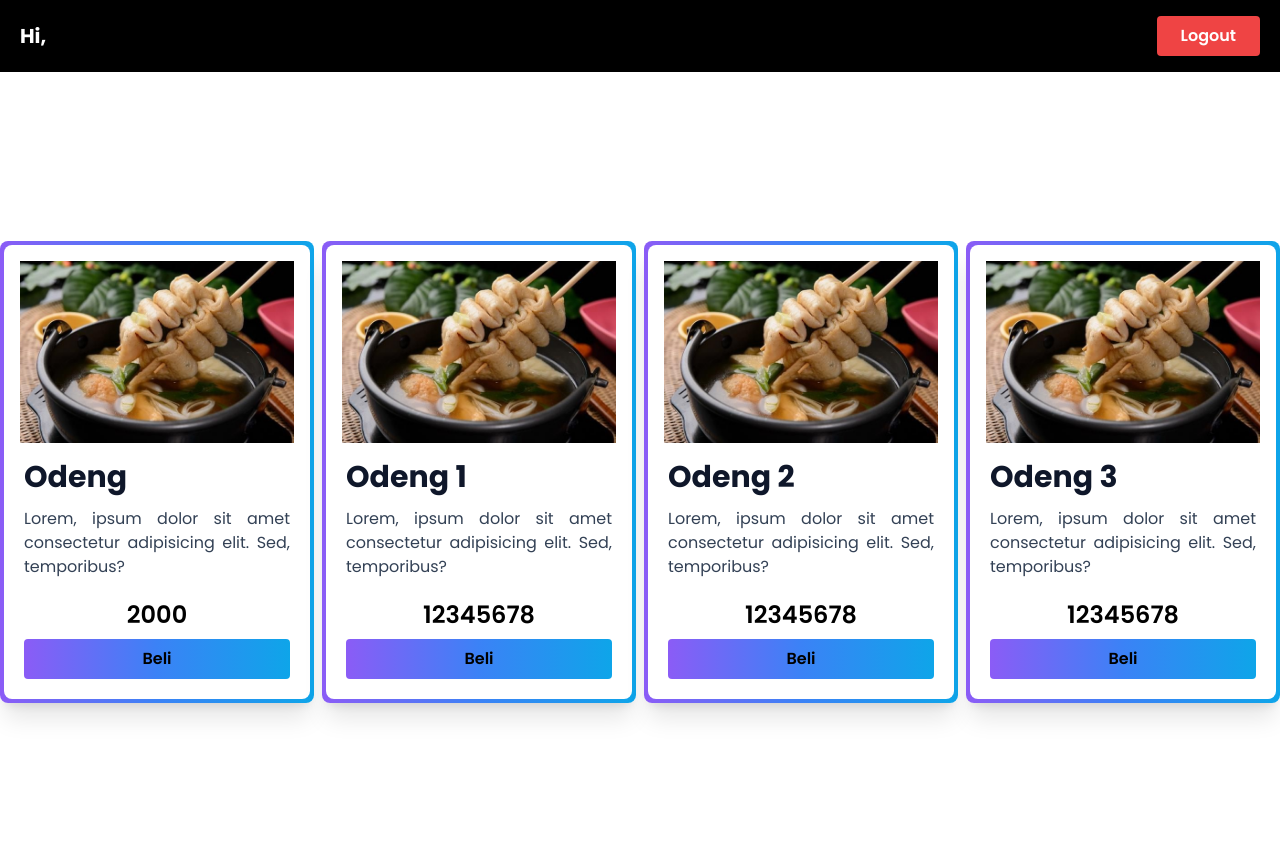
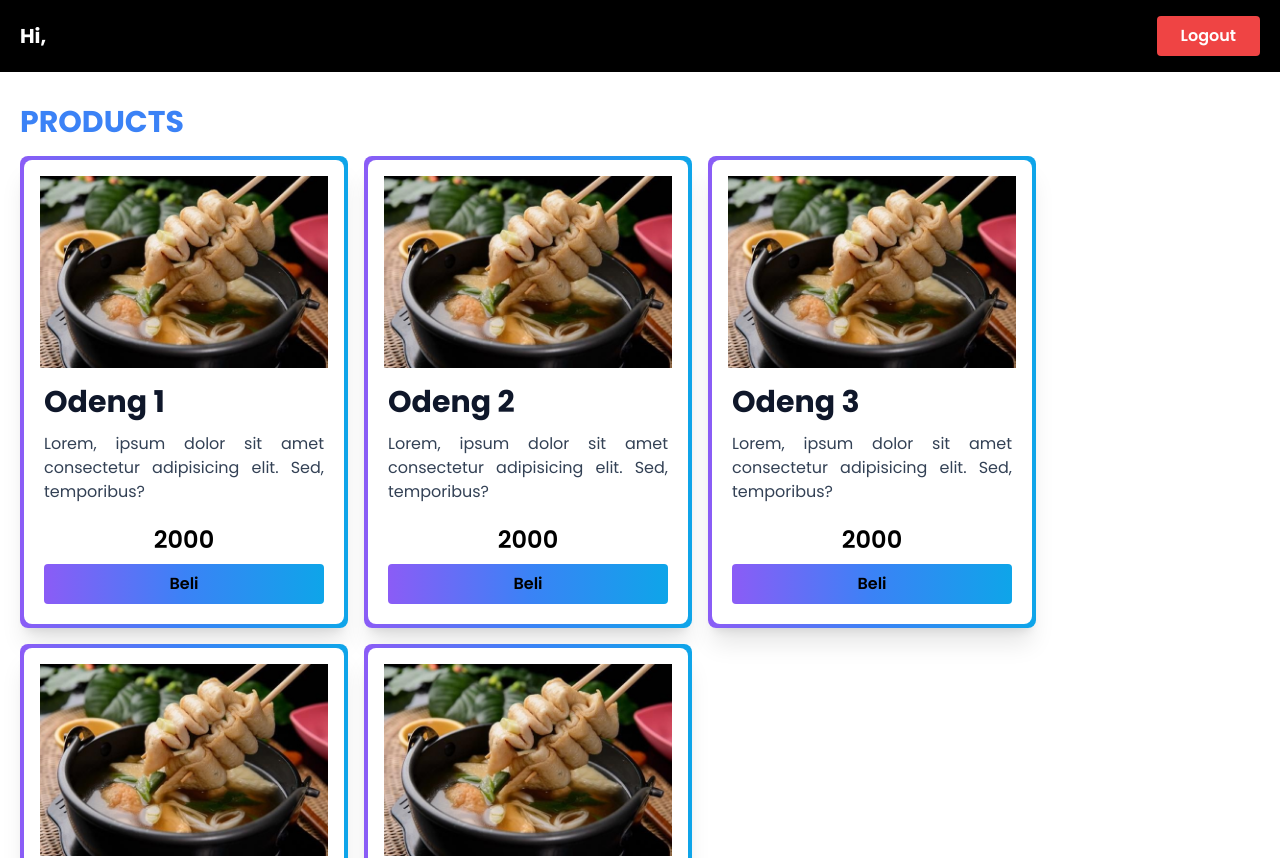
Before and after one commit to Danu-prasetyo/belajar-nextjs-batch3, a Next.js app: page /products in a window 1280 px wide. Shown: the top 858 px of the page. Built offline with nearby package versions, Linux system fonts and the light colour scheme; a web font is replaced by a local one.

Commit message:
lifecycle(useState & useEffect)

```diff
--- a/src/components/molecules/CardProduct/index.js
+++ b/src/components/molecules/CardProduct/index.js
@@ -36,11 +36,13 @@ function Body({ title, desc }) {
   );
 }
 
-function Footer({ price }) {
+function Footer({ price, handleAddToCart, id }) {
   return (
     <div className="flex flex-col items-center justify-center px-5 pb-5">
       <span className="text-2xl font-semibold mb-2">{price}</span>
-      <Button buttonClassname="bg-gradient-hover w-full">Beli</Button>
+      <Button buttonClassname="bg-gradient-hover w-full" onClick={() => handleAddToCart(id)}>
+        Beli
+      </Button>
     </div>
   );
 }
--- /dev/null
+++ b/src/constant/products.js
@@ -0,0 +1,37 @@
+export const data = [
+  {
+    id: 1,
+    image: "/images/odeng.jpg",
+    title: "Odeng 1",
+    description: "Lorem, ipsum dolor sit amet consectetur adipisicing elit. Sed, temporibus?",
+    price: 2000,
+  },
+  {
+    id: 2,
+    image: "/images/odeng.jpg",
+    title: "Odeng 2",
+    description: "Lorem, ipsum dolor sit amet consectetur adipisicing elit. Sed, temporibus?",
+    price: 2000,
+  },
+  {
+    id: 3,
+    image: "/images/odeng.jpg",
+    title: "Odeng 3",
+    description: "Lorem, ipsum dolor sit amet consectetur adipisicing elit. Sed, temporibus?",
+    price: 2000,
+  },
+  {
+    id: 4,
+    image: "/images/odeng.jpg",
+    title: "Odeng 4",
+    description: "Lorem, ipsum dolor sit amet consectetur adipisicing elit. Sed, temporibus?",
+    price: 2000,
+  },
+  {
+    id: 5,
+    image: "/images/odeng.jpg",
+    title: "Odeng 5",
+    description: "Lorem, ipsum dolor sit amet consectetur adipisicing elit. Sed, temporibus?",
+    price: 2000,
+  },
+];
--- a/src/pages/index.js
+++ b/src/pages/index.js
@@ -1,12 +1,73 @@
+import { useEffect, useState } from "react";
+
 export default function Home() {
-  // anggap ini data dari API
-  const data = {
-    text: "klik aku",
+  //  anggap state ini nyimpen data yang di kirim dari API
+  const [data, setData] = useState(true);
+  const [isMobile, setIsMobile] = useState({
+    width: 0,
+    height: 0,
+    mobile: false,
+  });
+  /** useState : hooks react untuk membuat state ke functional component
+   * state: variabel yang dipake buat nyimpen data
+   * data : state yang nyimpen nilai awal data
+   * setData : fungsi untuk memperbarui nilai data
+   * true (boolean) : tipe data dari nilai awal state data
+   * ketika setData dipanggil dengan nilai baru, react akan merender ulang komponen dengan nilai state yang baru
+   */
+
+  // fungsi untuk memperbarui nilai state
+  const handleChange = () => {
+    // mengubah state data dari nilai awal true menjadi false
+    // setData(false);
+
+    // fungsi anonymous yang akan ngerubah nilai boolean dari true ke false lalu dari false ke true dan seterusnya
+    setData((prevState) => !prevState);
   };
+
+  useEffect(() => {
+    // mounting
+    setIsMobile({
+      width: window.innerWidth,
+      height: window.innerHeight,
+      mobile: false,
+    });
+
+    // updating
+    window.addEventListener("resize", (event) => {
+      setIsMobile({
+        width: event.target.innerWidth,
+        height: event.target.innerHeight,
+        mobile: window.innerWidth < 450 ? true : false,
+      });
+    });
+
+    // unmounting
+    return () => {
+      window.removeEventListener("resize", () => {});
+    };
+  }, [isMobile.mobile]);
+  /** UseEffect : hooks di react buat nambahin side effect ke state
+   * useEffect biasanya dipake buat memperbarui data/komponen ketika ada perubahan pada state
+   * [] (array kosong/dependency array : jika array kosong maka argumen tersebut untuk menjalankan useEffect sekali,
+   jika ada state didalam array tsb maka untuk memantau setiap ada perubahan pada state tsb dan menjalankan useEffect ketika state berubah)
+   */
+  console.log(isMobile.width);
+  console.log(isMobile.mobile);
 
   return (
     <>
-      <div className="flex justify-center items-center h-screen gap-4">test</div>
+      <div className={`flex flex-col justify-center items-center h-screen gap-4 ${data ? "bg-black" : "bg-slate-200"}`}>
+        {data ? (
+          <h1 className="text-6xl font-bold bg-black p-8 text-white">Data</h1>
+        ) : (
+          <h1 className="text-6xl font-bold bg-blue-500 p-8">Updated Data</h1>
+        )}
+        {isMobile.mobile && <p className="text-red-500 font-bold text-2xl">ini ukuran Mobile</p>}
+        <button onClick={handleChange} className="mt-4 p-4 bg-blue-500 text-white font-bold rounded">
+          change mode
+        </button>
+      </div>
     </>
   );
 }
--- a/src/pages/products/index.js
+++ b/src/pages/products/index.js
@@ -1,37 +1,14 @@
 import Button from "@/components/atoms/Button";
 import CardProduct from "@/components/molecules/CardProduct";
+import Image from "next/image";
 import React, { useEffect, useState } from "react";
-
-// anggap data dari API/BE
-const data = [
-  {
-    id: 1,
-    image: "/images/odeng.jpg",
-    title: "Odeng 1",
-    description: "Lorem, ipsum dolor sit amet consectetur adipisicing elit. Sed, temporibus?",
-    price: 12345678,
-  },
-  {
-    id: 2,
-    image: "/images/odeng.jpg",
-    title: "Odeng 2",
-    description: "Lorem, ipsum dolor sit amet consectetur adipisicing elit. Sed, temporibus?",
-    price: 12345678,
-  },
-  {
-    id: 3,
-    image: "/images/odeng.jpg",
-    title: "Odeng 3",
-    description: "Lorem, ipsum dolor sit amet consectetur adipisicing elit. Sed, temporibus?",
-    price: 12345678,
-  },
-];
+import { data } from "@/constant/products";
 
 const ProductPage = () => {
+  // useState sebutan variabel di react
   const [username, setUsername] = useState("");
-  // useState sebutan variabel di react
-  let name = "danu";
-  name = "dani";
+  const [cart, setCart] = useState([]);
+  const [total, setTotal] = useState(0);
 
   // useEffect buat nanganin side effect/efek dari perubahan suatu data yang dijalankan tiap kali halaman di load
   useEffect(() => {
@@ -40,20 +17,40 @@ const ProductPage = () => {
     if (getUsername) {
       setUsername(getUsername);
     }
+
+    // ambil data dari localStorage lalu parsing, tambahin logic || [] biar ga error ketika data dari localStorage kosong
+    setCart(JSON.parse(localStorage.getItem("cart")) || []);
   }, []); /** [] dependensi array : kalo kosong buat mastiin kalo useEffect dijalanin cuma sekali setiap kali halaman diload
   kalo ada state didalam dependensi array maka fungsinya untuk mantau perubahan di state tsb*/
+
+  // fungsi untuk emnambahkan produk ke cart
+  const handleAddToCart = (id) => {
+    // logic untuk ngecek kalo priduk dengan id yang sama di tambahkan lebih dari 1 maka akan menambahkan jumlah qty +1
+    if (cart.find((item) => item.id === id)) {
+      setCart(cart.map((item) => (item.id === id ? { ...item, qty: item.qty + 1 } : item)));
+    } else {
+      // kalo fungsi cuma sekali ditrigger maka cuma nambagin satu produk doang ke cart
+      setCart([...cart, { id, qty: 1 }]);
+    }
+  };
+
   useEffect(() => {
-    if (username) {
-      console.log("username adalah ", username);
-    } else {
-      console.log("username not found");
+    if (cart.length > 0) {
+      const sumTotal = cart.reduce((total, item) => {
+        const product = data.find((product) => product.id === item.id);
+        return total + product.price * item.qty;
+      }, 0);
+      setTotal(sumTotal);
+      //  simpen data cart ke localStoragelalu convert data cart ke JSON krna localStorage cuma bisa nyimpen data JSON
+      localStorage.setItem("cart", JSON.stringify(cart));
     }
-  }, [username]);
+  }, [cart]);
 
   // event handler untuk menjalankan fungsi logout dan ngapus data username & password dari localStorage
   function handleLogout() {
     localStorage.removeItem("username");
     localStorage.removeItem("password");
+    localStorage.removeItem("cart");
     window.location.href = "/login";
   }
   return (
@@ -64,25 +61,53 @@ const ProductPage = () => {
           Logout
         </Button>
       </div>
-      <div className="flex justify-center items-center min-h-screen gap-2">
-        {/* nested component */}
-        <CardProduct>
-          <CardProduct.Header image="/images/odeng.jpg" />
-          <CardProduct.Body
-            title={"Odeng"}
-            desc="Lorem, ipsum dolor sit amet consectetur adipisicing elit. Sed, temporibus?"
-          />
-          <CardProduct.Footer price={"2000"} />
-        </CardProduct>
-        {/* Rendering list : teknik untuk nampilin beberapa elemen UI tertentu
-      berdasarkan data dinamis yang di simpan dalam sebuah JSON */}
+      <div className="flex px-5 py-8">
+        {/* products */}
+        <div className="flex flex-col">
+          <h1 className="text-3xl font-bold text-blue-500 uppercase mb-4">Products</h1>
+          <div className="flex flex-wrap gap-4">
             {data.map((item) => (
               <CardProduct key={item.id}>
                 <CardProduct.Header image={item.image} />
                 <CardProduct.Body title={item.title} desc={item.description} />
-            <CardProduct.Footer price={item.price} />
+                <CardProduct.Footer price={item.price} handleAddToCart={handleAddToCart} id={item.id} />
               </CardProduct>
             ))}
+          </div>
+        </div>
+
+        {/* cart */}
+        {cart.length > 0 && (
+          <div className="w-2/6">
+            <h1 className="text-3xl font-bold text-blue-500 mb-4 uppercase">Cart</h1>
+            <div className="flex flex-col gap-2">
+              {cart.map((item) => {
+                const datas = data.find((data) => data.id === item.id);
+                return (
+                  <div className="flex p-4 border rounded-lg" key={item.id}>
+                    <Image className="rounded" width={100} height={100} src={datas.image} alt="cart image" />
+                    <div className="flex justify-between w-full">
+                      <div className="flex flex-col justify-between ml-3">
+                        <span className="font-bold text-xl">{datas.title}</span>
+                        <span className="font-semibold">{datas.price}</span>
+                      </div>
+                      <div className="flex flex-col justify-center items-center">
+                        <span className="mb-1">Qty</span>
+                        <span className="flex justify-center items-center font-semibold p-2 border rounded-sm text-center w-10 h-10">
+                          {item.qty}
+                        </span>
+                      </div>
+                    </div>
+                  </div>
+                );
+              })}
+            </div>
+            <div className="flex justify-between px-4 py-2 border mt-2 font-semibold rounded-lg">
+              <span>Total</span>
+              <span>{total}</span>
+            </div>
+          </div>
+        )}
       </div>
     </>
   );
```
Lines whose indentation alone changed are shown as unchanged.
